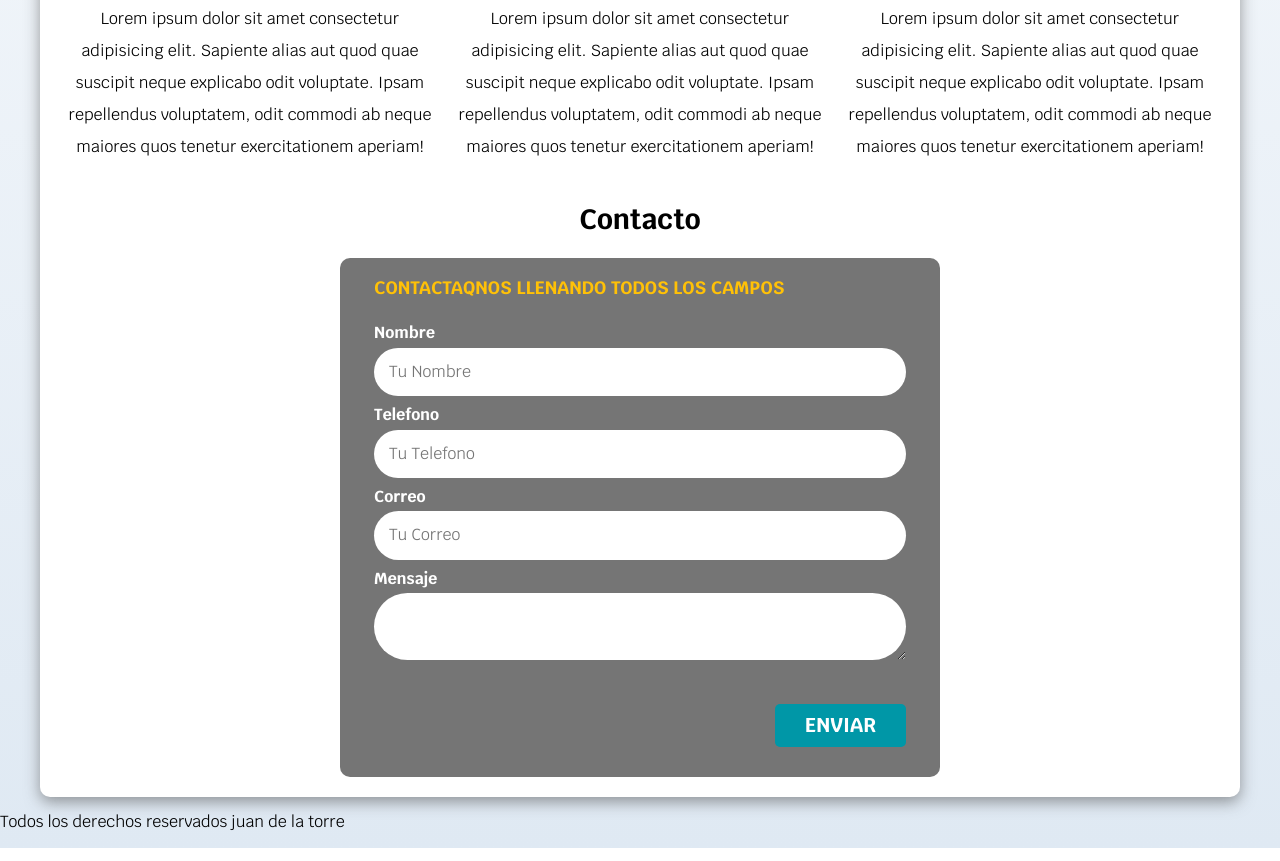
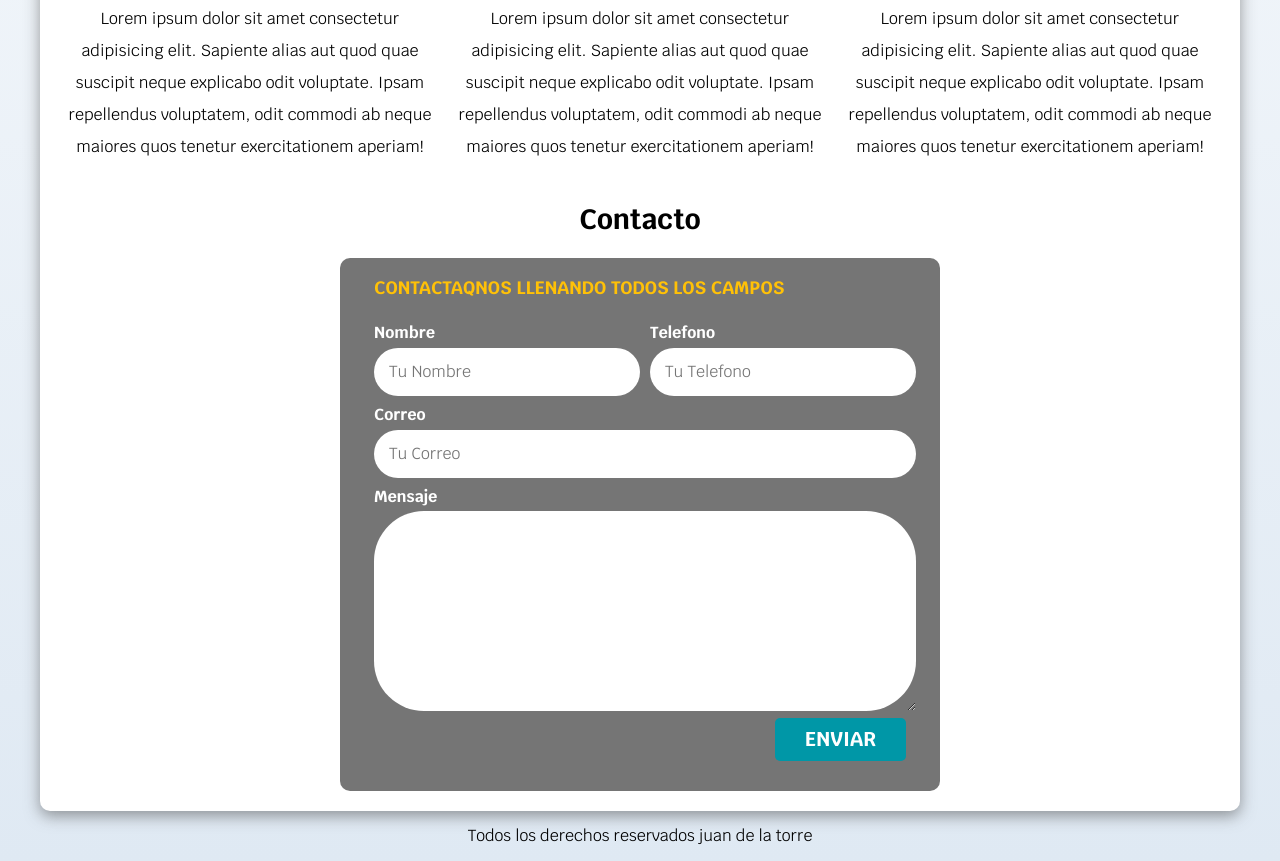
Before and after one commit to maicolknales/PruebaHtml, a plain HTML site: page freelancer_inicio/index.html in a window 1280 px wide. Shown: the part 918-1779 px from the top of the page. Drawn offline with Linux system fonts and the light colour scheme.

Commit message:
Finalizacion del proyecto

```diff
--- a/freelancer_inicio/css/styles.css
+++ b/freelancer_inicio/css/styles.css
@@ -11,6 +11,13 @@
 html {
     font-size: 62.5%; /* irem = 10px  utilizar en todos los proyectos*/
     box-sizing: border-box;
+    scroll-snap-type: y mandatory;
+}
+
+/*Scroll snap*/
+.servicios, .navegacion-principal, .formulario {
+    scroll-snap-align: center;
+    scroll-snap-stop: always;
 }
 
 *, *::before, *:after {
@@ -165,7 +172,7 @@ justify-content: center;/*Linea de Codigo para centrar se utiliza mucho para cet
 
 }
 
-.ubicacion {
+.contenido-hero .ubicacion {
     display: flex;
     align-items: flex-end;
 }
@@ -230,8 +237,17 @@ border-radius: 1rem;
     color: var(--primario);
 }
 
-.contenido-campos {
+@media (min-width: 768px) {
+    .contenedor-campos {
+        display: grid;
+        grid-template-columns: 50% 50%;
+        grid-template-rows: auto auto 20rem;
+        column-gap: 1rem;
+        }
+}
 
+.campo:nth-child(3), .campo:nth-child(4) {
+    grid-column: 1 / 3;
 }
 
 .campo {
@@ -245,9 +261,18 @@ margin-bottom: .5rem;
 display: block;
 }
 
+.campo  textarea {
+    height: 20rem;
+}
+
 .input-text {
     width: 100%;
     border: none;
     padding: 1.5rem;
     border-radius: 5rem;
 }
+
+/*fotter*/
+.fotter {
+    text-align: center;
+}
--- a/freelancer_inicio/index.html
+++ b/freelancer_inicio/index.html
@@ -146,10 +146,6 @@
                     <legend>Contactaqnos llenando todos los campos</legend>
 
                     <div class="contenedor-campos">
-
-                    </div>
-                    <!--contedor de los campos-->
-
                         <div class="campo">
                             <label>Nombre</label>
                             <input class="input-text" type="text" placeholder="Tu Nombre">
@@ -169,14 +165,17 @@
                             <label>Mensaje</label>
                             <textarea class="input-text"></textarea>
                         </div>
+                    </div><!--contedor de los campos-->
+
                     <div class="alinear-derecha flex">
                         <input class="boton w-sm-100" type="submit" type="submit" value="Enviar"></input>
                     </div>
+
                 </fieldset>
             </form>
         </section>
     </main>
-    <footer>
+    <footer class="fotter">
         <p>Todos los derechos reservados juan de la torre</p>
     </footer>
 
```
Also changed, not shown: freelancer_inicio/CSSGenerator.txt. Lines whose indentation alone changed are shown as unchanged.
